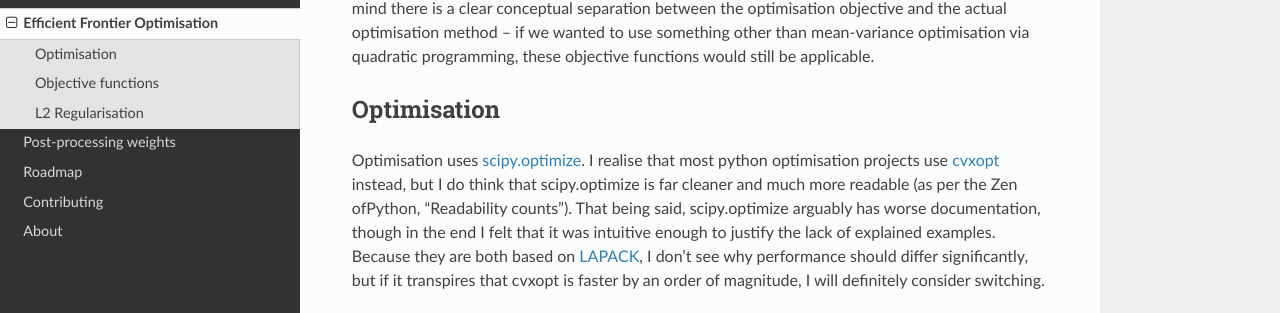
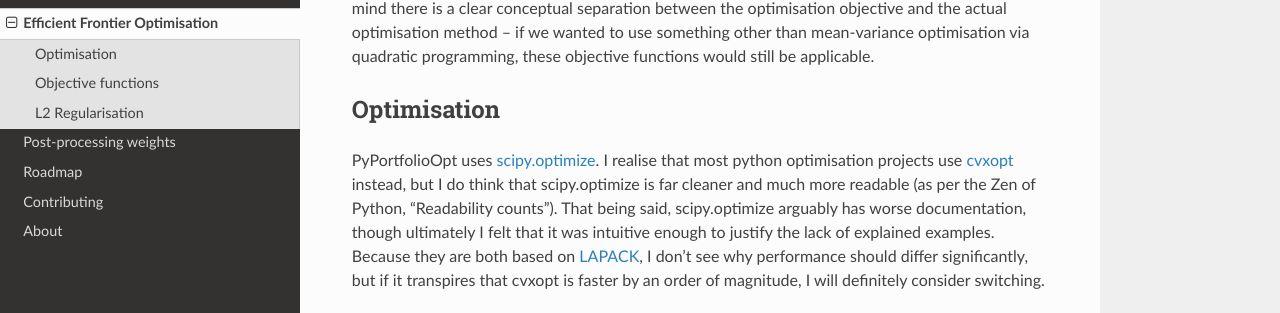
Before and after one commit to robertmartin8/PyPortfolioOpt, a Sphinx documentation site: the page built from docs/EfficientFrontier.rst, in a window 1280 px wide and 1400 px high, cut to the strip 212-525 px from the top of the window. Built offline with Sphinx 7.4.7 and the Read the Docs theme 2.0.0, drawn with Linux system fonts in a browser that asks for light colours; some of the changed text lies outside the part shown.

Commit message:
formatting and typos

```diff
--- a/docs/EfficientFrontier.rst
+++ b/docs/EfficientFrontier.rst
@@ -14,11 +14,11 @@ these objective functions would still be applicable.
 Optimisation
 ============
 
-Optimisation uses `scipy.optimize <https://docs.scipy.org/doc/scipy/reference/optimize.html>`_.
+PyPortfolioOpt uses `scipy.optimize <https://docs.scipy.org/doc/scipy/reference/optimize.html>`_.
 I realise that most python optimisation projects use `cvxopt <https://cvxopt.org/>`_
 instead, but I do think that scipy.optimize is far cleaner and much more readable
-(as per the Zen ofPython, "Readability counts"). That being said, scipy.optimize
-arguably has worse documentation, though in the end I felt that it was intuitive
+(as per the Zen of Python, "Readability counts"). That being said, scipy.optimize
+arguably has worse documentation, though ultimately I felt that it was intuitive
 enough to justify the lack of explained examples. Because they are both based on
 `LAPACK <http://www.netlib.org/lapack/>`_, I don't see why performance should
 differ significantly, but if it transpires that cvxopt is faster by an order of
```
Also changed, not shown: other parts of docs/EfficientFrontier.rst (+5 -4 lines).
